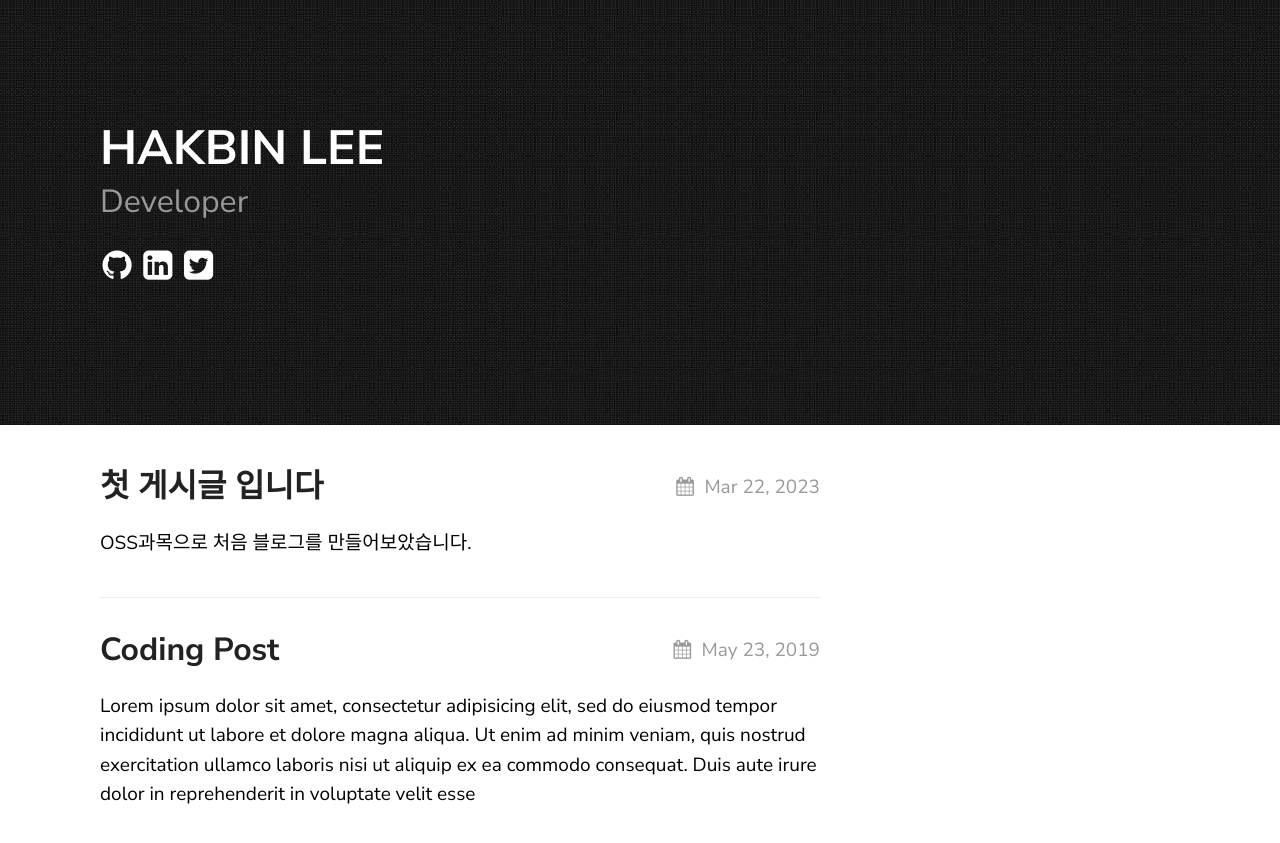
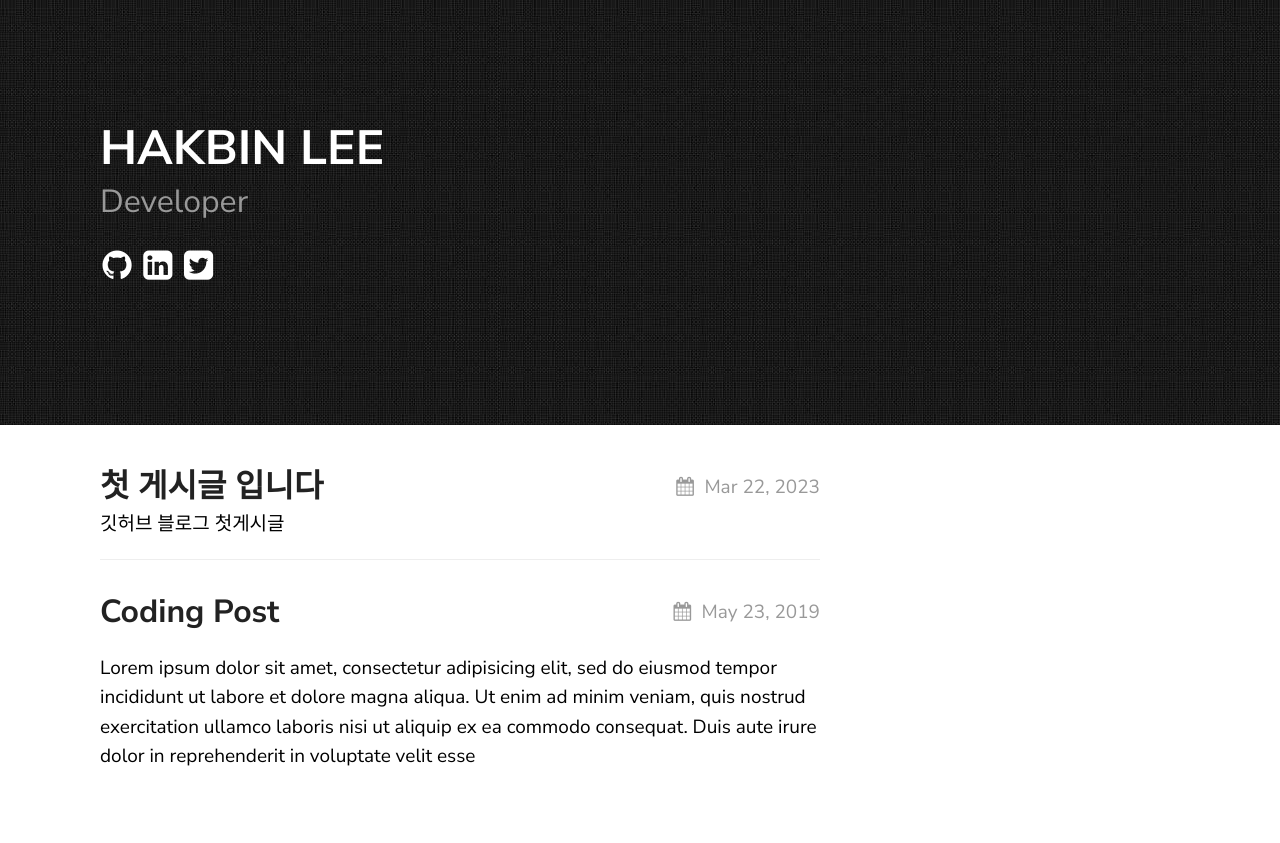
Before and after one commit to Dayy9984/Dayy9984.github.io, a Jekyll site: the page built from index.md, in a window 1280 px wide. Shown: the top 843 px of the page. Built offline with Jekyll 4.4.1, drawn with Linux system fonts in a browser that asks for light colours.

Commit message:
Update and rename 2023-03-22-첫 게시글 입니다.markdown to 2023-03-22-first-post.markdown

```diff
--- a/_posts/2023-03-22-첫 게시글 입니다.markdown
+++ b/_posts/2023-03-22-first-post.markdown
@@ -1,6 +1,8 @@
 ---
+layout: post
 published: true
 title:  "첫 게시글 입니다"
+excerpt: "깃허브 블로그 첫게시글"
 date:   2023-03-22 22:04:36 +0530
 ---
 OSS과목으로 처음 블로그를 만들어보았습니다.
```
